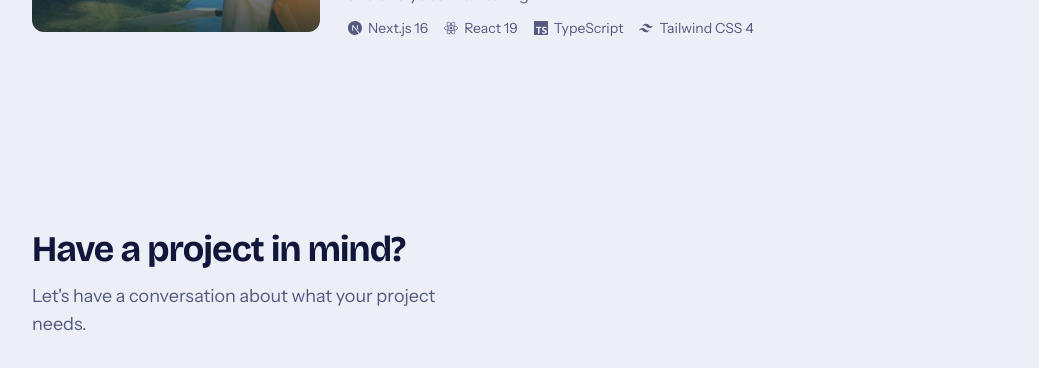
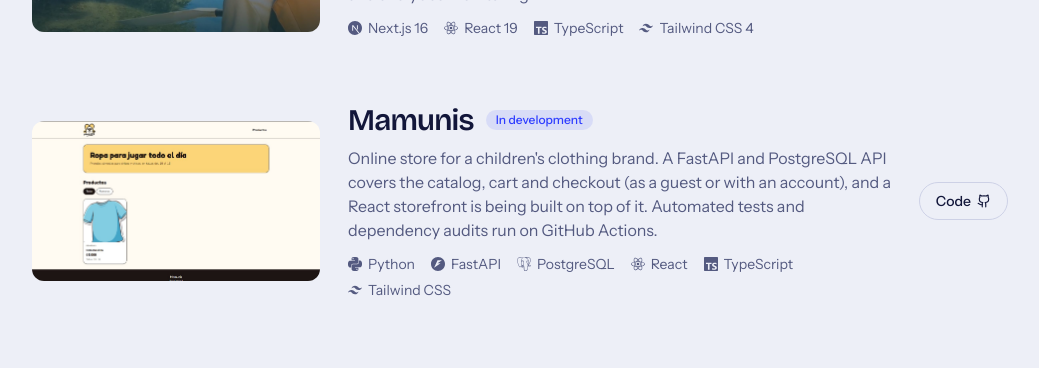
Before and after one commit to FedeHuapi/portfolio, a Next.js app: page / in a window 1280 px wide. Shown: the part 1667-2035 px from the top of the page, without its empty margins (120-1159 px from the left). Built offline with nearby package versions, Linux system fonts and the light colour scheme; grey boxes are pictures that could not be loaded.

Commit message:
Agrego proyecto Mamunis en desarrollo

```diff
--- a/src/components/projects.tsx
+++ b/src/components/projects.tsx
@@ -67,9 +67,16 @@ export function Projects() {
                     </div>
                   )}
                   <div>
-                    <h3 className="font-display text-2xl font-semibold tracking-tight transition-colors duration-300 ease-out group-hover:text-accent sm:text-3xl">
-                      {project.title}
-                    </h3>
+                    <div className="flex flex-wrap items-center gap-x-3 gap-y-1">
+                      <h3 className="font-display text-2xl font-semibold tracking-tight transition-colors duration-300 ease-out group-hover:text-accent sm:text-3xl">
+                        {project.title}
+                      </h3>
+                      {project.inDevelopment && (
+                        <span className="rounded-full bg-accent/10 px-2.5 py-0.5 text-xs font-medium text-accent">
+                          {t.projects.inDevelopment}
+                        </span>
+                      )}
+                    </div>
                     <p className="mt-2 max-w-xl text-sm text-muted sm:text-base">
                       {project.description[locale]}
                     </p>
--- a/src/data/projects.ts
+++ b/src/data/projects.ts
@@ -10,6 +10,8 @@ export type Project = {
   image?: string;
   /** Short looping clip (paths under /public) that replaces the still image when present. */
   video?: { webm: string; mp4: string };
+  /** Shows an "in development" tag. Use it while the project has no public launch yet. */
+  inDevelopment?: boolean;
 };
 
 export const projects: Project[] = [
@@ -31,4 +33,21 @@ export const projects: Project[] = [
     image: "/projects/mawida.jpg",
     video: { webm: "/projects/mawida.webm", mp4: "/projects/mawida.mp4" },
   },
+  {
+    title: "Mamunis",
+    description: {
+      en: "Online store for a children's clothing brand. A FastAPI and PostgreSQL API covers the catalog, cart and checkout (as a guest or with an account), and a React storefront is being built on top of it. Automated tests and dependency audits run on GitHub Actions.",
+      es: "Tienda online para una marca de ropa infantil. Una API en FastAPI y PostgreSQL cubre catálogo, carrito y compra (como invitado o con cuenta), y encima se está construyendo la tienda en React. Los tests automáticos y la auditoría de dependencias corren en GitHub Actions.",
+      pt: "Loja online para uma marca de roupas infantis. Uma API em FastAPI e PostgreSQL cobre catálogo, carrinho e compra (como convidado ou com conta), e uma loja em React está sendo construída por cima. Testes automatizados e auditoria de dependências rodam no GitHub Actions.",
+      fr: "Boutique en ligne pour une marque de vêtements pour enfants. Une API FastAPI et PostgreSQL gère le catalogue, le panier et la commande (en invité ou avec un compte), et une vitrine React est en cours de construction par-dessus. Les tests automatisés et l'audit des dépendances s'exécutent sur GitHub Actions.",
+      de: "Onlineshop für eine Kindermodemarke. Eine API mit FastAPI und PostgreSQL deckt Katalog, Warenkorb und Bestellung ab (als Gast oder mit Konto), darauf entsteht ein React-Shop. Automatisierte Tests und Abhängigkeitsprüfungen laufen auf GitHub Actions.",
+      it: "Negozio online per un marchio di abbigliamento per bambini. Un'API in FastAPI e PostgreSQL gestisce catalogo, carrello e acquisto (come ospite o con account), e sopra è in costruzione una vetrina in React. Test automatici e audit delle dipendenze girano su GitHub Actions.",
+      ja: "子ども服ブランドのオンラインストア。FastAPIとPostgreSQLのAPIがカタログ、カート、購入（ゲストまたはアカウント）を担い、その上にReactのストアフロントを構築中です。自動テストと依存関係の監査はGitHub Actionsで実行しています。",
+      zh: "为童装品牌打造的网上商店。基于 FastAPI 和 PostgreSQL 的 API 负责商品目录、购物车和结账（访客或账号均可），React 店面正在其之上开发。自动化测试和依赖审计在 GitHub Actions 上运行。",
+    },
+    stack: ["Python", "FastAPI", "PostgreSQL", "React", "TypeScript", "Tailwind CSS"],
+    codeUrl: "https://github.com/FedeHuapi/mamunis",
+    image: "/projects/mamunisproject.jpeg",
+    inDevelopment: true,
+  },
 ];
--- a/src/i18n/dictionaries.ts
+++ b/src/i18n/dictionaries.ts
@@ -36,6 +36,7 @@ export type Dictionary = {
     heading: string;
     viewLive: string;
     viewCode: string;
+    inDevelopment: string;
   };
   about: {
     heading: string;
@@ -69,6 +70,7 @@ export const dictionaries: Record<Locale, Dictionary> = {
       heading: "Selected projects",
       viewLive: "Live",
       viewCode: "Code",
+      inDevelopment: "In development",
     },
     about: {
       heading: "What I do",
@@ -114,6 +116,7 @@ export const dictionaries: Record<Locale, Dictionary> = {
       heading: "Proyectos seleccionados",
       viewLive: "Demo",
       viewCode: "Código",
+      inDevelopment: "En desarrollo",
     },
     about: {
       heading: "Qué hago",
@@ -159,6 +162,7 @@ export const dictionaries: Record<Locale, Dictionary> = {
       heading: "Projetos selecionados",
       viewLive: "Demo",
       viewCode: "Código",
+      inDevelopment: "Em desenvolvimento",
     },
     about: {
       heading: "O que eu faço",
@@ -204,6 +208,7 @@ export const dictionaries: Record<Locale, Dictionary> = {
       heading: "Projets sélectionnés",
       viewLive: "Démo",
       viewCode: "Code",
+      inDevelopment: "En développement",
     },
     about: {
       heading: "Ce que je fais",
@@ -249,6 +254,7 @@ export const dictionaries: Record<Locale, Dictionary> = {
       heading: "Ausgewählte Projekte",
       viewLive: "Live",
       viewCode: "Code",
+      inDevelopment: "In Entwicklung",
     },
     about: {
       heading: "Was ich mache",
@@ -294,6 +300,7 @@ export const dictionaries: Record<Locale, Dictionary> = {
       heading: "Progetti selezionati",
       viewLive: "Demo",
       viewCode: "Codice",
+      inDevelopment: "In sviluppo",
     },
     about: {
       heading: "Cosa faccio",
@@ -339,6 +346,7 @@ export const dictionaries: Record<Locale, Dictionary> = {
       heading: "主な制作物",
       viewLive: "デモ",
       viewCode: "コード",
+      inDevelopment: "開発中",
     },
     about: {
       heading: "できること",
@@ -384,6 +392,7 @@ export const dictionaries: Record<Locale, Dictionary> = {
       heading: "精选项目",
       viewLive: "在线演示",
       viewCode: "代码",
+      inDevelopment: "开发中",
     },
     about: {
       heading: "我做什么",
--- a/src/lib/stack-icons.ts
+++ b/src/lib/stack-icons.ts
@@ -1,8 +1,10 @@
 import type { IconType } from "react-icons";
 import {
+  SiFastapi,
   SiNextdotjs,
   SiNodedotjs,
   SiPostgresql,
+  SiPython,
   SiReact,
   SiTailwindcss,
   SiTypescript,
@@ -17,6 +19,8 @@ const iconsByPattern: [RegExp, IconType][] = [
   [/tailwind/i, SiTailwindcss],
   [/node/i, SiNodedotjs],
   [/postgres/i, SiPostgresql],
+  [/python/i, SiPython],
+  [/fastapi/i, SiFastapi],
 ];
 
 export function stackIcon(tech: string): IconType | null {
```
Also changed, not shown: public/projects/mamunisproject.jpeg (added).
